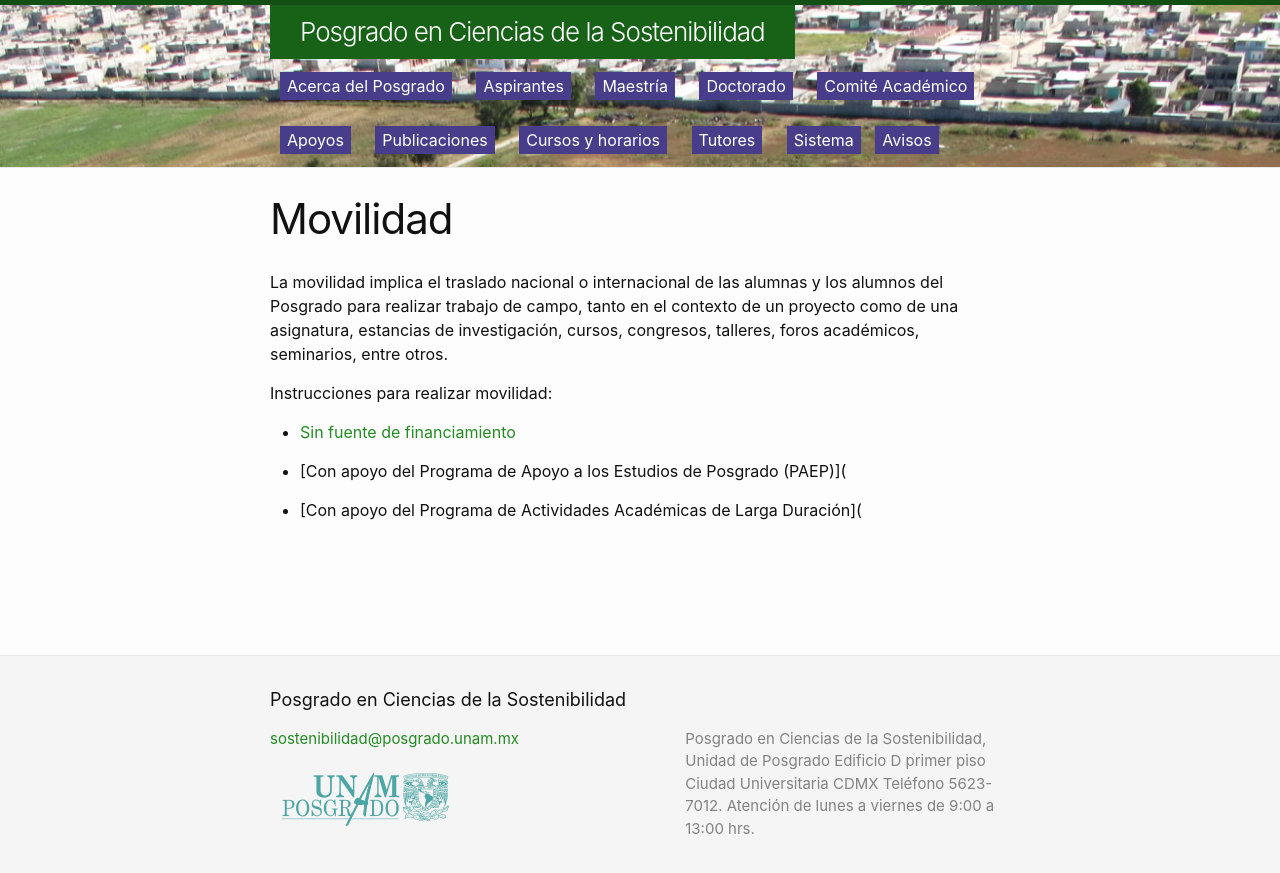
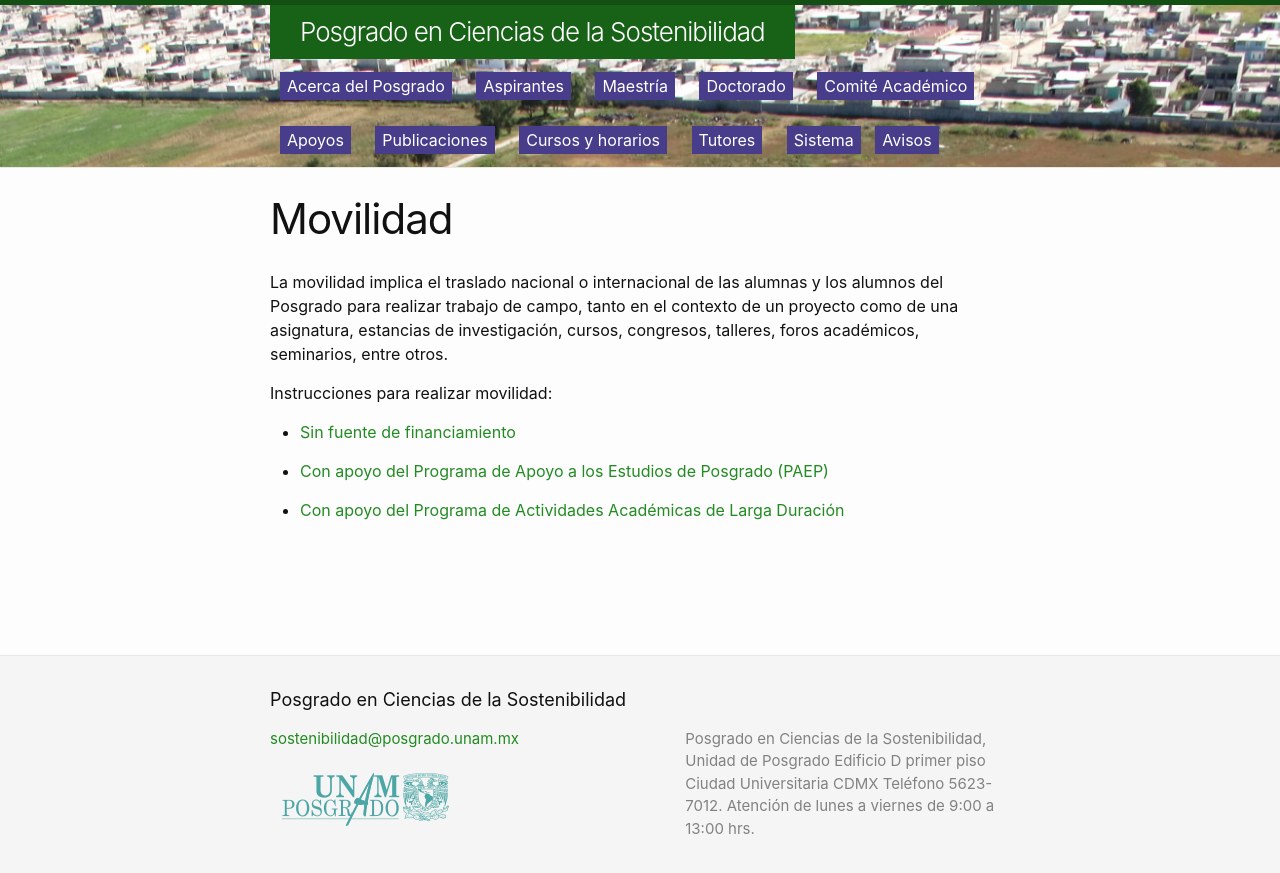
Before and after one commit to pcs-unam/pcs-unam.github.io, a Jekyll site: the page built from 05.1_Movilidad.md, in a window 1280 px wide. Shown: the top 873 px of the page. Built offline with Jekyll 4.4.1, drawn with Linux system fonts in a browser that asks for light colours; some of the changed lines change nothing that is shown.

Commit message:
Ligas a las tres páginas

```diff
--- a/05.1_Movilidad.md
+++ b/05.1_Movilidad.md
@@ -15,6 +15,6 @@
 
  - [Sin fuente de financiamiento](/movilidad/sin-financiamiento/)
 
- - [Con apoyo del Programa de Apoyo a los Estudios de Posgrado (PAEP)](
+ - [Con apoyo del Programa de Apoyo a los Estudios de Posgrado (PAEP)](/movilidad/paep/)
 
- - [Con apoyo del Programa de Actividades Académicas de Larga Duración](
+ - [Con apoyo del Programa de Actividades Académicas de Larga Duración](/movilidad/larga-duracion/)
```
